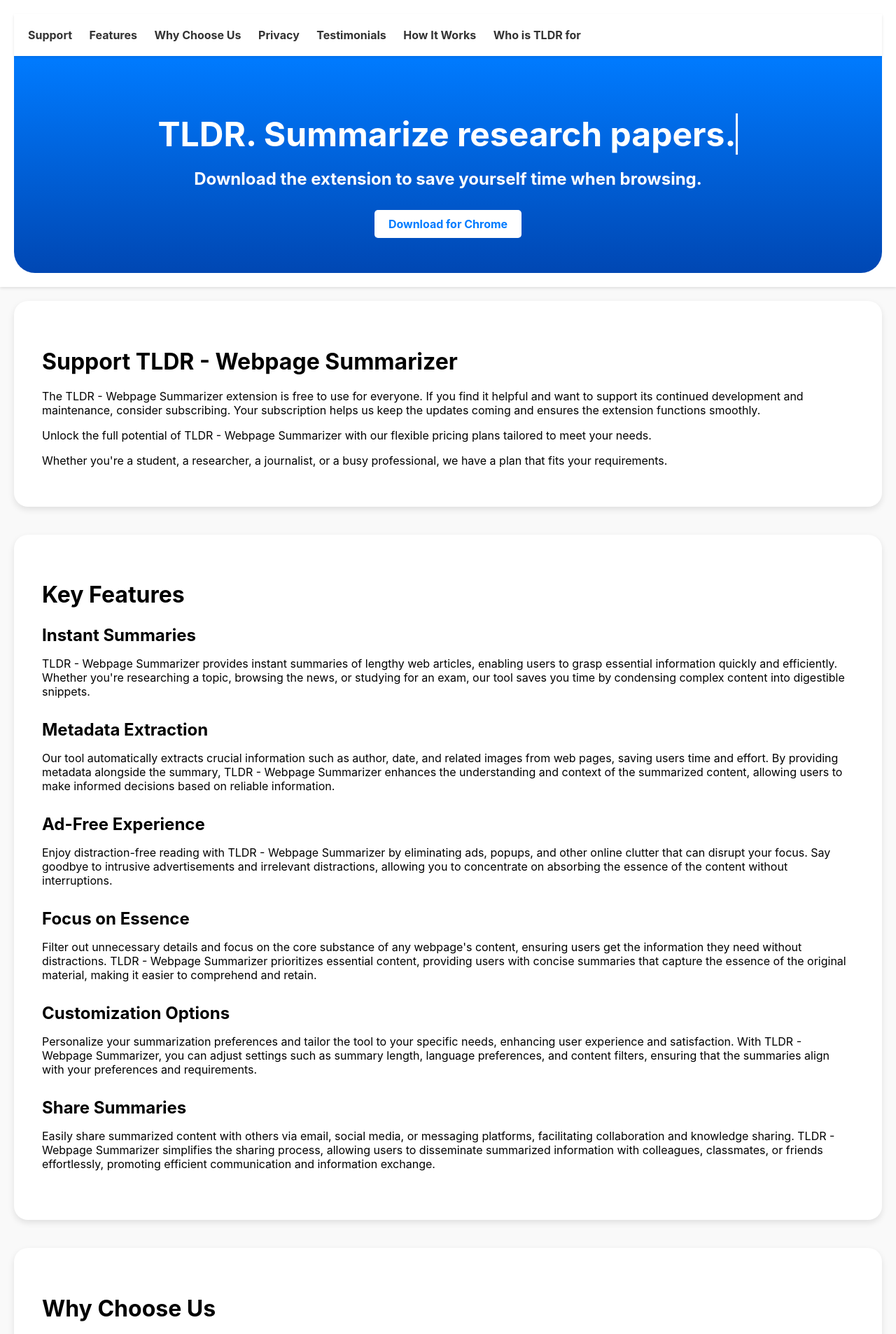
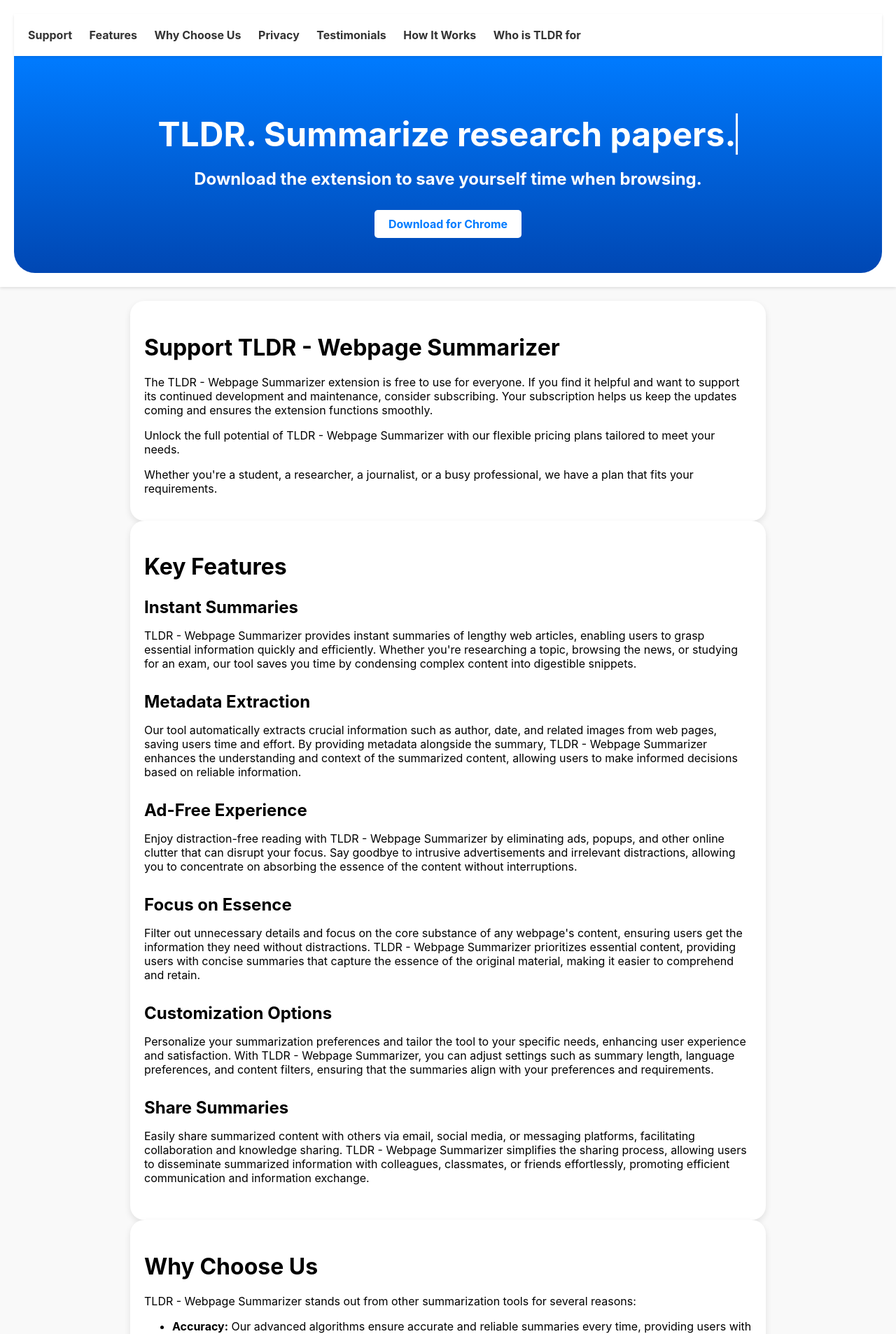
Before and after one commit to ZackFairSldrFrst/ZackFairSldrFrst.github.io, a PHP site: page / in a window 1280 px wide. Shown: the top 1906 px of the page at 70% size. Run offline with PHP 8.4, Linux system fonts and the light colour scheme; some libraries are stand-ins or nearby versions.

Commit message:
added class="container"

```diff
--- a/index.html
+++ b/index.html
@@ -39,7 +39,7 @@
         </div>
     </header>
     <main>
-        <section id="support">
+        <section id="support" class="container">
             <h2>Support TLDR - Webpage Summarizer</h2>
             <p>The TLDR - Webpage Summarizer extension is free to use for everyone. If you find it helpful and want to support its continued development and maintenance, consider subscribing. Your subscription helps us keep the updates coming and ensures the extension functions smoothly.</p>
                         <p>Unlock the full potential of TLDR - Webpage Summarizer with our flexible pricing plans tailored to meet your needs.</p>
@@ -50,7 +50,7 @@
             publishable-key="pk_live_51Odib1Gc737pMzW7lqq5CqU4eOD01pldW3fEcIxndQzvggxKkYmk9SozJ4ExqsEtNbMLRCVC2GKd10wCQuxzYbHI00Wx6RwOQa">
             </stripe-pricing-table>
         </section>
-        <section id="features">
+        <section id="features" class="container">
             <h2>Key Features</h2>
             <div class="feature-item">
                 <h3>Instant Summaries</h3>
@@ -78,7 +78,7 @@
             </div>
         </section>
 
-        <section id="why-choose-us">
+        <section id="why-choose-us" class="container">
             <h2>Why Choose Us</h2>
             <p>TLDR - Webpage Summarizer stands out from other summarization tools for several reasons:</p>
             <ul>
@@ -89,7 +89,7 @@
             </ul>
         </section>
 
-        <section id="testimonials">
+        <section id="testimonials" class="container">
             <h2>Testimonials</h2>
             <div class="testimonial">
                 <blockquote>"TLDR - Webpage Summarizer has transformed the way I research and gather information online. It's fast, accurate, and incredibly convenient! With this tool, I can quickly digest complex articles and stay ahead of the curve."</blockquote>
@@ -101,7 +101,7 @@
             </div>
             <!-- Add more testimonials here -->
         </section>
-        <section id="how-it-works">
+        <section id="how-it-works" class="container">
             <h2>How It Works</h2>
             <p>TLDR - Webpage Summarizer employs advanced algorithms to analyze the structure and content of web pages. Here's how it works:</p>
             <ol>
@@ -111,7 +111,7 @@
             </ol>
             <p>It's that simple! Whether you're a student, researcher, journalist, or busy professional, TLDR - Webpage Summarizer revolutionizes the way you consume online content.</p>
         </section>
-        <section id="who-is-tldr">
+        <section id="who-is-tldr" class="container">
             <h2>Who is TLDR - Webpage Summarizer for?</h2>
             <div class="target-audience">
                 <div class="audience-item">
--- a/styles.css
+++ b/styles.css
@@ -7,7 +7,7 @@ body {
 }
 
 .container {
-    width: 50%; /* Adjust the width as desired */
+    width: 70%; /* Adjust the width as desired */
     margin: 0 auto;
     padding: 20px;
 }
```
